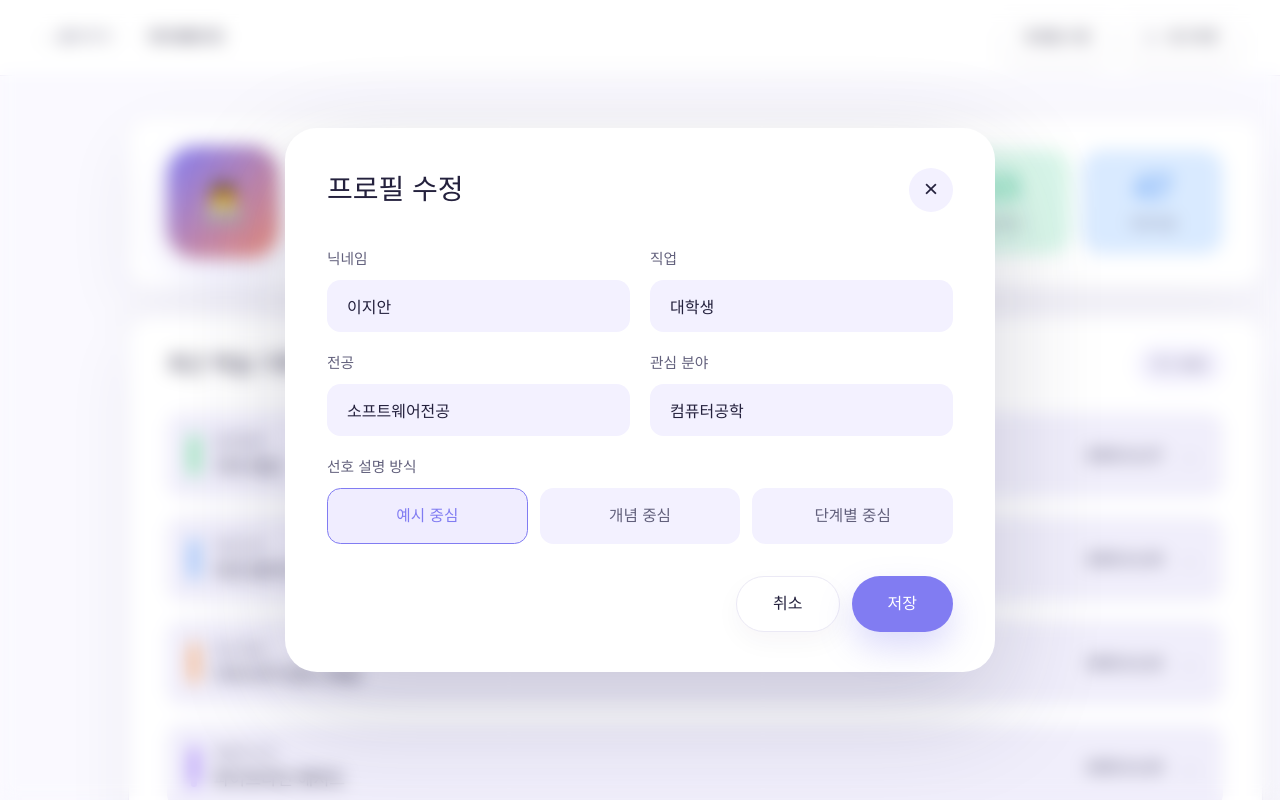
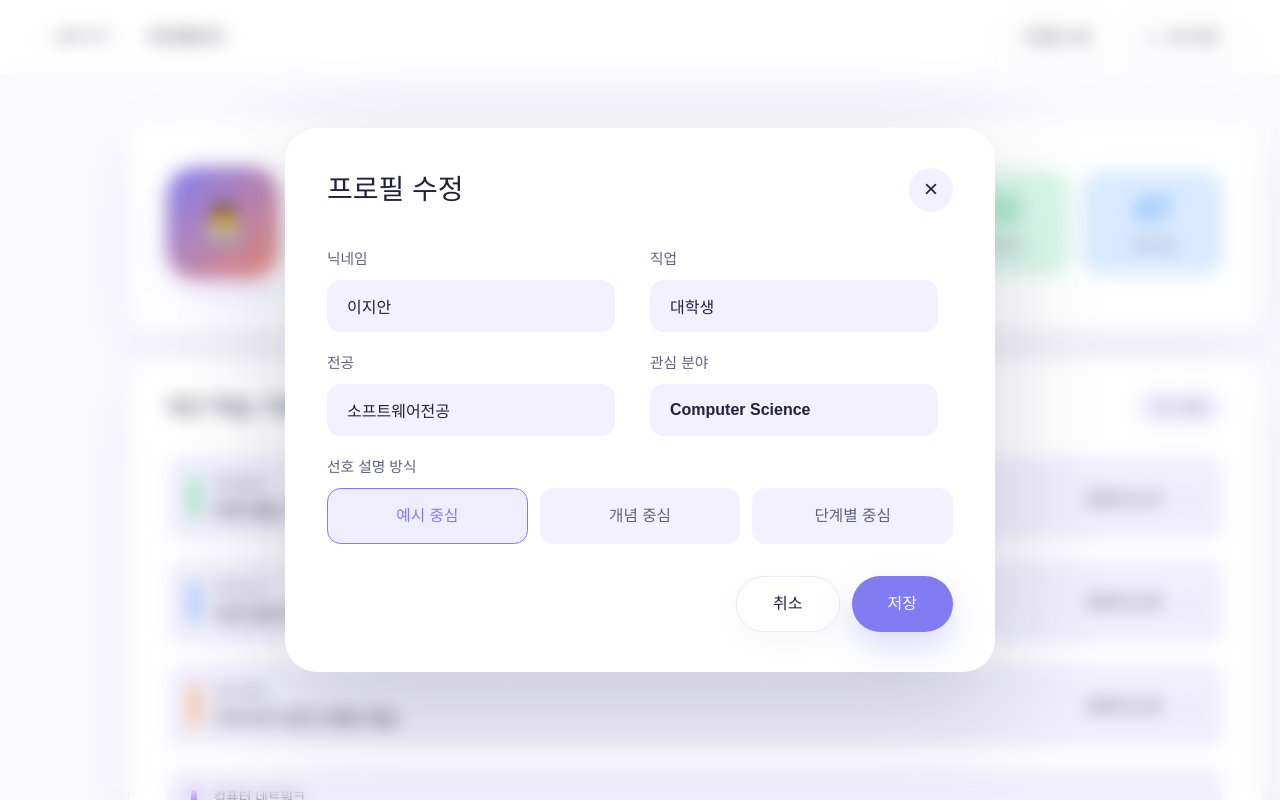
Before and after one commit to kookmin-sw/2026-capstone-52, a Next.js app in the folder frontend/: page /mypage in a window 1280 px wide. Both pictures are taken after a click on the button "프로필 수정". Built offline with nearby package versions, Linux system fonts and the light colour scheme; no server answers; a web font is replaced by a local one.

Commit message:
5/18 landing error & modify mini quiz button pos

```diff
--- a/frontend/components/landing/intro-section.tsx
+++ b/frontend/components/landing/intro-section.tsx
@@ -71,12 +71,12 @@ function ExplanationPreview() {
 }
 
 const miniGraphPreviewNodes: KnowledgeGraphNode[] = [
-  { id: "sched", label: "스케줄링", color: "#817cf2", x: 0.22, y: 0.5, size: 6.4, isCore: true },
-  { id: "fcfs", label: "FCFS", color: "#62ceb0", x: 0.55, y: 0.28, size: 5.1 },
-  { id: "rr", label: "RR", color: "#ff9a72", x: 0.55, y: 0.72, size: 5.1 },
-  { id: "starv", label: "기아 현상", color: "#f36f7b", x: 0.88, y: 0.5, size: 5.1 },
-  { id: "aging", label: "에이징", color: "#7dd3fc", x: 0.88, y: 0.2, size: 4.5 },
-  { id: "preempt", label: "선점형", color: "#c4b5fd", x: 0.3, y: 0.18, size: 4.5 },
+  { id: "sched", label: "스케줄링", color: "#817cf2", x: 0.32, y: 0.5, size: 6.4, isCore: true },
+  { id: "fcfs", label: "FCFS", color: "#62ceb0", x: 0.55, y: 0.34, size: 5.1 },
+  { id: "rr", label: "RR", color: "#ff9a72", x: 0.55, y: 0.66, size: 5.1 },
+  { id: "starv", label: "기아 현상", color: "#f36f7b", x: 0.74, y: 0.5, size: 5.1 },
+  { id: "aging", label: "에이징", color: "#7dd3fc", x: 0.72, y: 0.28, size: 4.5 },
+  { id: "preempt", label: "선점형", color: "#c4b5fd", x: 0.38, y: 0.27, size: 4.5 },
 ];
 
 const miniGraphPreviewEdges: KnowledgeGraphEdge[] = [
@@ -99,13 +99,13 @@ function MiniGraphPreview() {
         nodes={miniGraphPreviewNodes}
         edges={miniGraphPreviewEdges}
         showLabels
-        nodeSizeScale={0.85}
+        nodeSizeScale={1.7}
       />
     </div>
   );
 }
 
-type Phase = "enter" | "selecting1" | "selecting2" | "reveal" | "exit";
+type Phase = "idle" | "selecting1" | "selecting2" | "reveal";
 
 const miniQuizOptions = [
   { id: "A", text: "마지막 데이터가 먼저 나온다", isCorrect: true },
@@ -115,49 +115,17 @@ const miniQuizOptions = [
 ];
 
 const miniQuizPhaseDuration: Record<Phase, number> = {
-  enter: 650,
+  idle: 520,
   selecting1: 600,
   selecting2: 700,
-  reveal: 1200,
-  exit: 1550,
+  reveal: 1300,
 };
 
 const nextMiniQuizPhase: Record<Phase, Phase> = {
-  enter: "selecting1",
+  idle: "selecting1",
   selecting1: "selecting2",
   selecting2: "reveal",
-  reveal: "exit",
-  exit: "enter",
-};
-
-const miniQuizCardVariants: Variants = {
-  enter: {
-    x: 560,
-    y: 0,
-    opacity: 1,
-    rotate: 0,
-  },
-  settled: {
-    x: [560, -18, 10, -4, 0],
-    y: 0,
-    opacity: 1,
-    rotate: [0, 0, -1.2, 0.8, 0],
-    transition: {
-      duration: 0.65,
-      ease: [0.15, 0.7, 0.2, 1],
-    },
-  },
-  exit: {
-    x: [0, -10, 14, -620],
-    y: 0,
-    opacity: [1, 1, 1, 0],
-    rotate: [0, -1.4, 1.8, -3],
-    transition: {
-      duration: 1.15,
-      times: [0, 0.12, 0.25, 1],
-      ease: [0.15, 0.7, 0.2, 1],
-    },
-  },
+  reveal: "idle",
 };
 
 const miniQuizTone = {
@@ -182,8 +150,8 @@ const miniQuizTone = {
 function getMiniQuizOptionTone(option: (typeof miniQuizOptions)[number], phase: Phase) {
   const isSelected =
     (phase === "selecting1" && option.id === "A") ||
-    ((phase === "selecting2" || phase === "reveal" || phase === "exit") && (option.id === "A" || option.id === "B"));
-  const isRevealed = phase === "reveal" || phase === "exit";
+    ((phase === "selecting2" || phase === "reveal") && (option.id === "A" || option.id === "B"));
+  const isRevealed = phase === "reveal";
 
   if (isRevealed && option.isCorrect) {
     return miniQuizTone.correct;
@@ -201,15 +169,10 @@ function getMiniQuizOptionTone(option: (typeof miniQuizOptions)[number], phase:
 }
 
 function MiniQuizPreview() {
-  const [phase, setPhase] = useState<Phase>("enter");
-  const [cycle, setCycle] = useState(0);
+  const [phase, setPhase] = useState<Phase>("idle");
 
   useEffect(() => {
     const timeout = window.setTimeout(() => {
-      if (phase === "exit") {
-        setCycle((current) => current + 1);
-      }
-
       setPhase(nextMiniQuizPhase[phase]);
     }, miniQuizPhaseDuration[phase]);
 
@@ -217,12 +180,9 @@ function MiniQuizPreview() {
   }, [phase]);
 
   return (
-    <div key={cycle} className="overflow-hidden rounded-[1rem]" aria-label="스택 개념 미니퀴즈 미리보기">
-      <motion.div
+    <div className="rounded-[1rem]" aria-label="스택 개념 미니퀴즈 미리보기">
+      <div
         className="rounded-[1rem] border border-[#ece9f7] bg-white px-4 py-4 shadow-[0_8px_24px_rgba(42,38,73,0.08)]"
-        variants={miniQuizCardVariants}
-        initial="enter"
-        animate={phase === "exit" ? "exit" : "settled"}
       >
         <p className="text-[0.86rem] font-black leading-6 text-[#24213d]">
           스택(Stack)에 대한 설명으로 옳은 것을 모두 고르세요
@@ -248,7 +208,7 @@ function MiniQuizPreview() {
             );
           })}
         </div>
-      </motion.div>
+      </div>
     </div>
   );
 }
--- a/frontend/components/mypage/ProfileEditModal.tsx
+++ b/frontend/components/mypage/ProfileEditModal.tsx
@@ -26,6 +26,9 @@ const modalExplanationOptions: Array<{ value: ExplanationStyleId; label: string
   { value: "concise", label: "개념 중심" },
   { value: "step", label: "단계별 중심" },
 ];
+
+const textInputClassName =
+  "h-[52px] w-[95%] rounded-[0.85rem] border-0 bg-[#f3f1ff] px-5 text-[1rem] font-black text-[#24213d] outline-none focus:ring-2 focus:ring-[#817cf2]/35 max-sm:w-full";
 
 function OptionButtonGroup<Value extends string>({
   value,
@@ -151,7 +154,7 @@ export default function ProfileEditModal({
                     type="text"
                     value={draft.name}
                     onChange={(event) => updateField("name", event.target.value)}
-                    className="h-[52px] rounded-[0.85rem] border-0 bg-[#f3f1ff] px-5 text-[1rem] font-black text-[#24213d] outline-none focus:ring-2 focus:ring-[#817cf2]/35"
+                    className={textInputClassName}
                   />
                 </label>
 
@@ -161,7 +164,7 @@ export default function ProfileEditModal({
                     type="text"
                     value={draft.job}
                     onChange={(event) => updateField("job", event.target.value)}
-                    className="h-[52px] rounded-[0.85rem] border-0 bg-[#f3f1ff] px-5 text-[1rem] font-black text-[#24213d] outline-none focus:ring-2 focus:ring-[#817cf2]/35"
+                    className={textInputClassName}
                   />
                 </label>
 
@@ -171,7 +174,7 @@ export default function ProfileEditModal({
                     type="text"
                     value={draft.major}
                     onChange={(event) => updateField("major", event.target.value)}
-                    className="h-[52px] rounded-[0.85rem] border-0 bg-[#f3f1ff] px-5 text-[1rem] font-black text-[#24213d] outline-none focus:ring-2 focus:ring-[#817cf2]/35"
+                    className={textInputClassName}
                   />
                 </label>
 
@@ -181,8 +184,8 @@ export default function ProfileEditModal({
                     type="text"
                     value={draft.learningGoal}
                     onChange={(event) => updateField("learningGoal", event.target.value)}
-                    placeholder="예: 컴퓨터공학"
-                    className="h-[52px] rounded-[0.85rem] border-0 bg-[#f3f1ff] px-5 text-[1rem] font-black text-[#24213d] outline-none placeholder:text-[#aaa6c0] focus:ring-2 focus:ring-[#817cf2]/35"
+                    placeholder="예: Computer Science"
+                    className={`${textInputClassName} placeholder:text-[#aaa6c0]`}
                   />
                 </label>
               </div>
--- a/frontend/components/mypage/RecentLearningPanel.tsx
+++ b/frontend/components/mypage/RecentLearningPanel.tsx
@@ -1,5 +1,6 @@
 "use client";
 
+import { useRouter } from "next/navigation";
 import type { RecentLearningRecord } from "@/types/profile";
 
 function formatDate(dateString: string) {
@@ -16,7 +17,20 @@ interface RecentLearningPanelProps {
 }
 
 export default function RecentLearningPanel({ records }: RecentLearningPanelProps) {
+  const router = useRouter();
   const visibleRecords = records.slice(0, 7);
+
+  function handleRecordClick(record: RecentLearningRecord) {
+    const params = new URLSearchParams({
+      projectId: record.projectId,
+    });
+
+    if (record.chatId) {
+      params.set("chatId", record.chatId);
+    }
+
+    router.push(`/dashboard?${params.toString()}`);
+  }
 
   return (
     <section className="flex h-[clamp(780px,87vh,960px)] min-h-0 flex-col rounded-[1.45rem] border border-[#ebe9f5] bg-white px-[clamp(32px,3vw,48px)] py-[clamp(28px,3vh,40px)] shadow-[0_24px_70px_rgba(42,38,73,0.06)]">
@@ -27,9 +41,12 @@ export default function RecentLearningPanel({ records }: RecentLearningPanelProp
 
       <div className="min-h-0 flex-1 space-y-5 overflow-y-auto pr-0">
         {visibleRecords.map((record) => (
-          <article
+          <button
             key={record.id}
-            className="group rounded-[0.95rem] bg-[#f0eefb] px-6 py-5 transition hover:bg-[#e9e5fb]"
+            type="button"
+            className="group block w-full rounded-[0.95rem] bg-[#f0eefb] px-6 py-5 text-left transition hover:bg-[#e9e5fb] focus:outline-none focus:ring-2 focus:ring-[#817cf2]/40"
+            onClick={() => handleRecordClick(record)}
+            aria-label={`${record.nodeName} ${record.chatId ? "채팅방" : "프로젝트"}으로 이동`}
           >
             <div className="flex items-center gap-4">
               <span
@@ -50,7 +67,7 @@ export default function RecentLearningPanel({ records }: RecentLearningPanelProp
                 →
               </span>
             </div>
-          </article>
+          </button>
         ))}
       </div>
     </section>
--- a/frontend/data/mockMyPageData.ts
+++ b/frontend/data/mockMyPageData.ts
@@ -65,7 +65,7 @@ export const defaultProfile: ProfileInfo = {
   major: "소프트웨어전공",
   explanationStyle: "example",
   learningType: "project",
-  learningGoal: "컴퓨터공학",
+  learningGoal: "Computer Science",
 };
 
 export const mockProjects: MyPageProject[] = [
@@ -123,14 +123,56 @@ export const mockGraphNodes: GraphNodeRecord[] = [
   { id: "node-12", projectId: "ds", name: "그래프 순회", category: "자료구조", updatedAt: toIsoDate("2025-10-30"), color: "#60a5fa", x: 77, y: 74, size: 0.82 },
 ];
 
-export const mockRecentLearningRecords: RecentLearningRecord[] = mockGraphNodes.map((node) => ({
-  id: node.id,
-  projectId: node.projectId,
-  subject: node.category,
-  nodeName: node.name,
-  updatedAt: node.updatedAt,
-  accentColor: node.color,
-}));
+export const mockRecentLearningRecords: RecentLearningRecord[] = [
+  {
+    id: "mock-chat-os-1",
+    projectId: "os",
+    subject: "운영체제",
+    nodeName: "비례 배분 스케줄링 진단",
+    updatedAt: toIsoDate("2025-11-27"),
+    accentColor: "#4ade80",
+  },
+  {
+    id: "mock-chat-ds-1",
+    projectId: "data-structures",
+    subject: "자료구조",
+    nodeName: "이진 탐색 트리 개념 질문",
+    updatedAt: toIsoDate("2025-11-25"),
+    accentColor: "#60a5fa",
+  },
+  {
+    id: "mock-chat-algorithm-1",
+    projectId: "algorithm",
+    subject: "알고리즘",
+    nodeName: "다이나믹 프로그래밍 복습",
+    updatedAt: toIsoDate("2025-11-22"),
+    accentColor: "#fb923c",
+  },
+  {
+    id: "mock-chat-network-1",
+    projectId: "network",
+    subject: "컴퓨터 네트워크",
+    nodeName: "TCP 흐름 제어 정리",
+    updatedAt: toIsoDate("2025-11-20"),
+    accentColor: "#8b5cf6",
+  },
+  {
+    id: "mock-chat-os-2",
+    projectId: "os",
+    subject: "운영체제",
+    nodeName: "Round Robin 스케줄링",
+    updatedAt: toIsoDate("2025-11-18"),
+    accentColor: "#f472b6",
+  },
+  {
+    id: "mock-chat-network-2",
+    projectId: "network",
+    subject: "컴퓨터 네트워크",
+    nodeName: "라우팅 테이블 질문",
+    updatedAt: toIsoDate("2025-11-13"),
+    accentColor: "#fb7185",
+  },
+];
 
 export function getMyPageStats(): MyPageStats {
   return {
--- a/frontend/features/api/session.js
+++ b/frontend/features/api/session.js
@@ -12,7 +12,7 @@ const DEFAULT_USER_PROFILE = {
   learning_fields: "대학생",
   current_level: "beginner",
   preferred_explanation_style: "example",
-  learning_goal: "컴퓨터공학",
+  learning_goal: "Computer Science",
   learning_type: "project",
 };
 
--- a/frontend/features/mypage/service.ts
+++ b/frontend/features/mypage/service.ts
@@ -1,6 +1,8 @@
 import type { MyPageStats, ProfileInfo, RecentLearningRecord } from "@/types/profile";
 import { apiRequest } from "@/features/api/client";
 import { ensureCurrentUser, mapApiUserToProfile, updateCurrentUserProfile } from "@/features/api/session";
+import { getProjectChats } from "@/features/dashboard/service";
+import type { Chat } from "@/features/dashboard/types";
 
 const isBackendApiEnabled = process.env.NEXT_PUBLIC_USE_BACKEND_API === "true";
 const activityColors = ["#4ade80", "#60a5fa", "#fb923c", "#8b5cf6", "#f472b6", "#fb7185"];
@@ -48,6 +50,25 @@ function getProjectActivityTime(project: ApiProject) {
 
   const time = Date.parse(timestamp);
   return Number.isNaN(time) ? 0 : time;
+}
+
+function buildRecentRecordsFromChats(projects: ApiProject[], chatsByProject: Record<string, Chat[]>): RecentLearningRecord[] {
+  const projectTitleById = new Map(projects.map((project) => [String(project.project_id), project.project_name]));
+  const chatRecords = Object.entries(chatsByProject).flatMap(([projectId, chats]) =>
+    chats.map((chat, index) => ({
+      id: chat.id,
+      projectId,
+      chatId: chat.id,
+      subject: projectTitleById.get(projectId) || "채팅방",
+      nodeName: chat.title,
+      updatedAt: normalizeDate(chat.updatedAt),
+      accentColor: activityColors[index % activityColors.length],
+    }))
+  );
+
+  return chatRecords
+    .sort((left, right) => Date.parse(right.updatedAt) - Date.parse(left.updatedAt))
+    .slice(0, 6);
 }
 
 function buildRecentRecords(logs: ApiLearningLog[], graphNodes: ApiGraphNode[]): RecentLearningRecord[] {
@@ -109,6 +130,14 @@ export async function getApiMyPageViewData(): Promise<{
         .catch(() => 0)
     )
   );
+  const chatsByProjectEntries = await Promise.all(
+    projectsForDetailStats.map(async (project) => {
+      const projectId = String(project.project_id);
+      const chats = await getProjectChats(projectId).catch(() => []);
+      return [projectId, chats] as const;
+    })
+  );
+  const recentChatRecords = buildRecentRecordsFromChats(safeProjects, Object.fromEntries(chatsByProjectEntries));
 
   return {
     profile: mapApiUserToProfile(mypage?.user || user),
@@ -121,7 +150,7 @@ export async function getApiMyPageViewData(): Promise<{
       detailStatsLimit: MY_PAGE_DETAIL_FETCH_LIMIT,
       detailStatsAreCapped: safeProjects.length > projectsForDetailStats.length,
     },
-    recentRecords: buildRecentRecords(safeLogs, graphNodes),
+    recentRecords: recentChatRecords.length ? recentChatRecords : buildRecentRecords(safeLogs, graphNodes),
   };
 }
 
--- a/frontend/store/profileStore.ts
+++ b/frontend/store/profileStore.ts
@@ -32,7 +32,7 @@ export const useProfileStore = create<ProfileStoreState>()(
     }),
     {
       name: "eeum-profile-store",
-      version: 5,
+      version: 6,
       storage: createJSONStorage(() => localStorage),
       migrate: (persistedState, version) => {
         const state = persistedState as Partial<ProfileStoreState>;
@@ -68,6 +68,21 @@ export const useProfileStore = create<ProfileStoreState>()(
               ...state.profile,
               job: state.profile.job === "Frontend Engineer" ? defaultProfile.job : state.profile.job,
               major: state.profile.major === "컴퓨터공학과" ? defaultProfile.major : state.profile.major,
+            },
+          };
+        }
+
+        if (version < 6 && state.profile) {
+          return {
+            ...state,
+            profile: {
+              ...defaultProfile,
+              ...state.profile,
+              job: state.profile.job || defaultProfile.job,
+              learningGoal:
+                state.profile.learningGoal === "컴퓨터공학" || !state.profile.learningGoal
+                  ? defaultProfile.learningGoal
+                  : state.profile.learningGoal,
             },
           };
         }
--- a/frontend/types/profile.ts
+++ b/frontend/types/profile.ts
@@ -59,6 +59,7 @@ export interface GraphNodeRecord {
 export interface RecentLearningRecord {
   id: string;
   projectId: string;
+  chatId?: string;
   subject: string;
   nodeName: string;
   updatedAt: string;
```
Also changed, not shown: frontend/components/dashboard/dashboard-page-view.jsx (+83 -30 lines), frontend/components/landing/hero-section.tsx (+18 -3 lines), frontend/app/globals.css.
